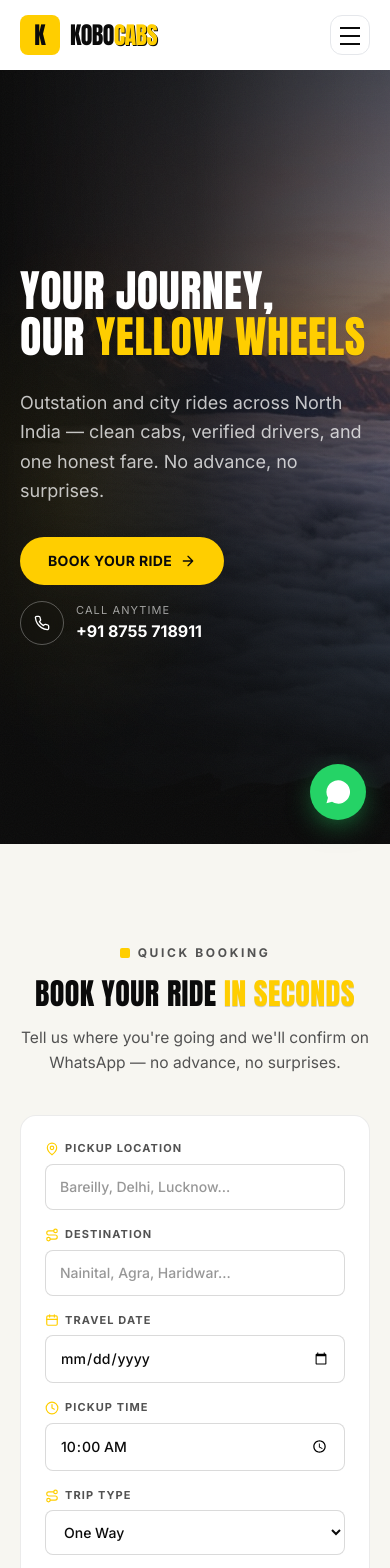
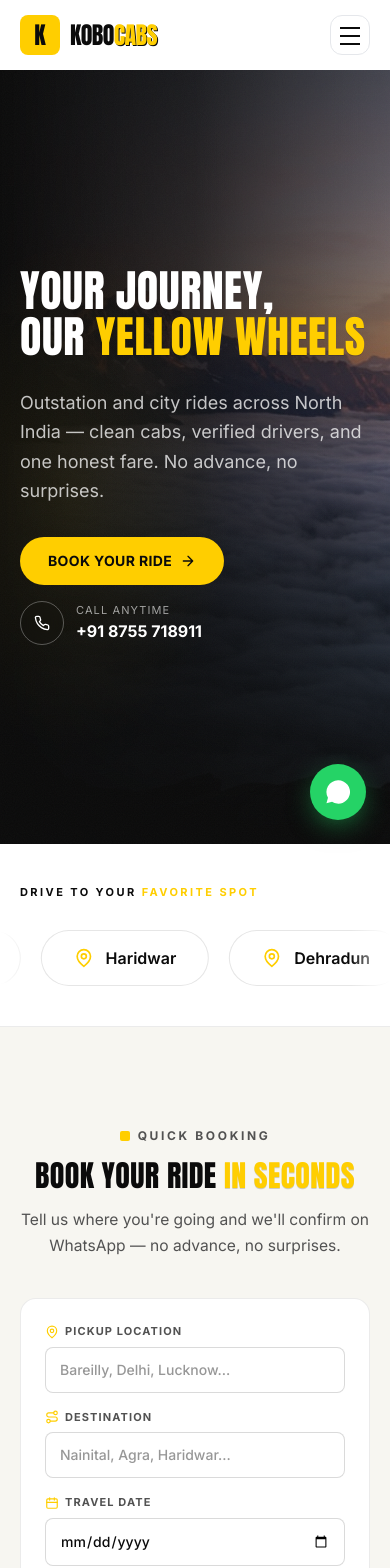
Before and after one commit to ankit-ai1/Premium-kobocabs, a Next.js app: page / in a window 390 px wide. Shown: the top 1568 px of the page. Built offline with nearby package versions, Linux system fonts and the light colour scheme.

Commit message:
updated blog23

```diff
--- a/next.config.js
+++ b/next.config.js
@@ -7,6 +7,10 @@ const nextConfig = {
         protocol: "https",
         hostname: "images.unsplash.com",
       },
+      {
+        protocol: "https",
+        hostname: "res.cloudinary.com",
+      },
     ],
   },
 };
--- a/src/app/page.tsx
+++ b/src/app/page.tsx
@@ -1,4 +1,5 @@
 import Hero from "@/components/home/Hero";
+import DriveStrip from "@/components/home/DriveStrip";
 import BookBottom from "@/components/home/BookBottom";
 import PremiumCabsPreview from "@/components/home/PremiumCabsPreview";
 import About from "@/components/home/About";
@@ -16,6 +17,7 @@ export default function HomePage() {
       {/* Scrolls to #book when arriving from another page's booking CTA. */}
       <BookHashScroll />
       <Hero />
+      <DriveStrip />
       <BookBottom />
       <PremiumCabsPreview />
       <About />
--- /dev/null
+++ b/src/components/home/DriveStrip.tsx
@@ -0,0 +1,50 @@
+import { routeGroups } from "@/data/site";
+import { Pin } from "@/components/Icons";
+
+const cities = Array.from(
+  new Set(
+    routeGroups.flatMap((group) => [
+      group.from,
+      ...group.routes
+        .map((route) => route.split(/\s+to\s+/i)[1]?.trim())
+        .filter(Boolean),
+    ])
+  )
+).slice(0, 18);
+
+export default function DriveStrip() {
+  const row = [...cities, ...cities];
+
+  return (
+    <section className="overflow-hidden border-b border-ink/[0.08] bg-white py-10 sm:py-12">
+      <div className="wrap">
+        <p className="text-[11px] font-bold uppercase tracking-[0.22em] text-ink-muted">
+          <span className="text-ink">Drive To Your</span>{" "}
+          <span className="text-taxi">Favorite Spot</span>
+        </p>
+      </div>
+
+      <div
+        className="mt-7 overflow-hidden"
+        style={{
+          maskImage:
+            "linear-gradient(to right, transparent, black 10%, black 90%, transparent)",
+          WebkitMaskImage:
+            "linear-gradient(to right, transparent, black 10%, black 90%, transparent)",
+        }}
+      >
+        <div className="marquee-track animate-marquee">
+          {row.map((city, index) => (
+            <span
+              key={`${city}-${index}`}
+              className="mx-2.5 inline-flex h-14 shrink-0 items-center gap-3 rounded-full border border-ink/[0.1] bg-white px-8 text-base font-semibold text-ink shadow-[var(--shadow-card)] sm:text-lg"
+            >
+              <Pin className="h-5 w-5 text-taxi" />
+              {city}
+            </span>
+          ))}
+        </div>
+      </div>
+    </section>
+  );
+}
--- a/src/components/home/LocationTabs.tsx
+++ b/src/components/home/LocationTabs.tsx
@@ -19,27 +19,32 @@ const cities: Record<
   },
   Nainital: {
     blurb: "Beat the traffic to the Queen of Hills with drivers who know every mountain bend.",
-    image: img.mountains,
+    image:
+      "https://res.cloudinary.com/dtg3lepr4/image/upload/v1785423958/ChatGPT_Image_Jul_30_2026_08_35_28_PM_zt5ixb.png",
     points: ["Experienced hill drivers", "Sightseeing packages", "Door-to-door service"],
   },
   Delhi: {
     blurb: "Reliable intercity rides in and out of the capital, day or night.",
-    image: img.cabNight,
+    image:
+      "https://res.cloudinary.com/dtg3lepr4/image/upload/v1785424212/ChatGPT_Image_Jul_30_2026_08_39_58_PM_g1jrni.png",
     points: ["Airport transfers", "Corporate travel", "Round-trip fares"],
   },
   Haridwar: {
     blurb: "Comfortable pilgrimage journeys along the Ganga, planned around your rituals.",
-    image: img.temple,
+    image:
+      "https://res.cloudinary.com/dtg3lepr4/image/upload/v1785424434/ChatGPT_Image_Jul_30_2026_08_43_42_PM_zvfq20.png",
     points: ["Early morning pickups", "Multi-day plans", "Patient drivers"],
   },
   Agra: {
     blurb: "The Taj in three hours flat via the Yamuna Expressway — clean, quick, calm.",
-    image: img.taj,
+    image:
+      "https://res.cloudinary.com/dtg3lepr4/image/upload/v1785424703/ChatGPT_Image_Jul_30_2026_08_48_06_PM_hdgbl7.png",
     points: ["Same-day return", "Monument tours", "Flexible timings"],
   },
   Lucknow: {
     blurb: "City rides and outstation trips across the Nawabi capital and beyond.",
-    image: img.driver,
+    image:
+      "https://res.cloudinary.com/dtg3lepr4/image/upload/v1785424971/ChatGPT_Image_Jul_30_2026_08_52_04_PM_qfw8vi.png",
     points: ["Wedding cabs", "Business travel", "Local sightseeing"],
   },
 };
```
